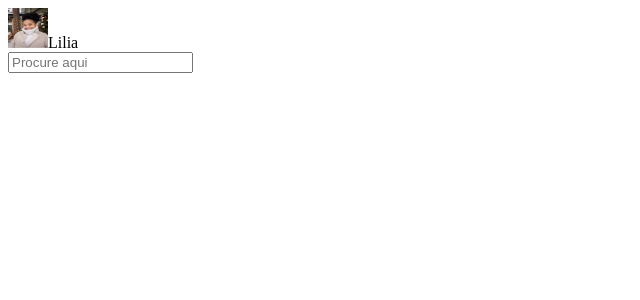
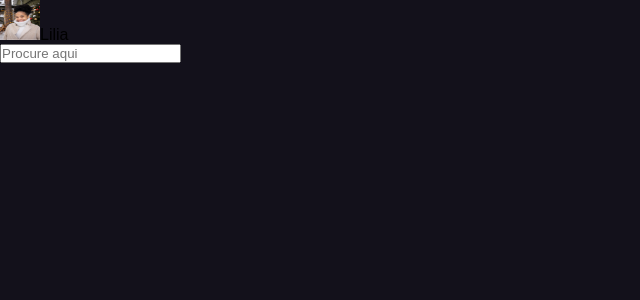
Before and after one commit to byte-serido/trainign-devs-byte, a Vue app in the folder src/projects/forum_bsi/flavio/forum_bsi/: page / in a window 1280 px wide. Shown: the top 300 px of the page, without its empty margins (0-640 px from the left). Built offline with nearby package versions, Linux system fonts and the light colour scheme.

Commit message:
:lipstick: feat: CSS do App.vue #23

```diff
--- a/src/projects/forum_bsi/flavio/forum_bsi/src/App.vue
+++ b/src/projects/forum_bsi/flavio/forum_bsi/src/App.vue
@@ -1,5 +1,5 @@
 <template>
-  <div>
+  <div class="">
     <NavbarForum />
   </div>
 </template>
@@ -15,4 +15,16 @@ export default {
 };
 </script>
 
-<style></style>
+<style>
+* {
+  box-sizing: border-box;
+  margin: 0;
+  padding: 0;
+}
+
+body {
+  font-family: "Rubik", sans-serif;
+  min-height: 100%;
+  background: #13111b;
+}
+</style>
```
